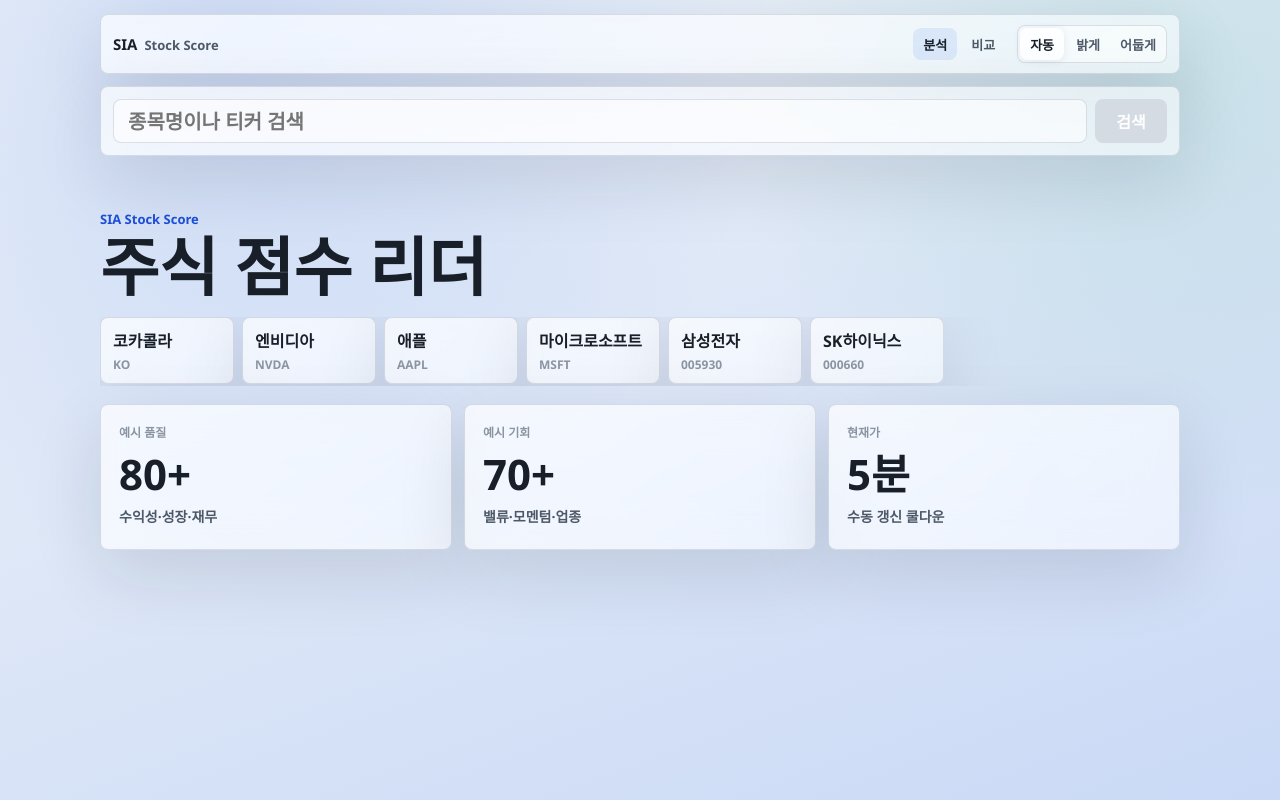
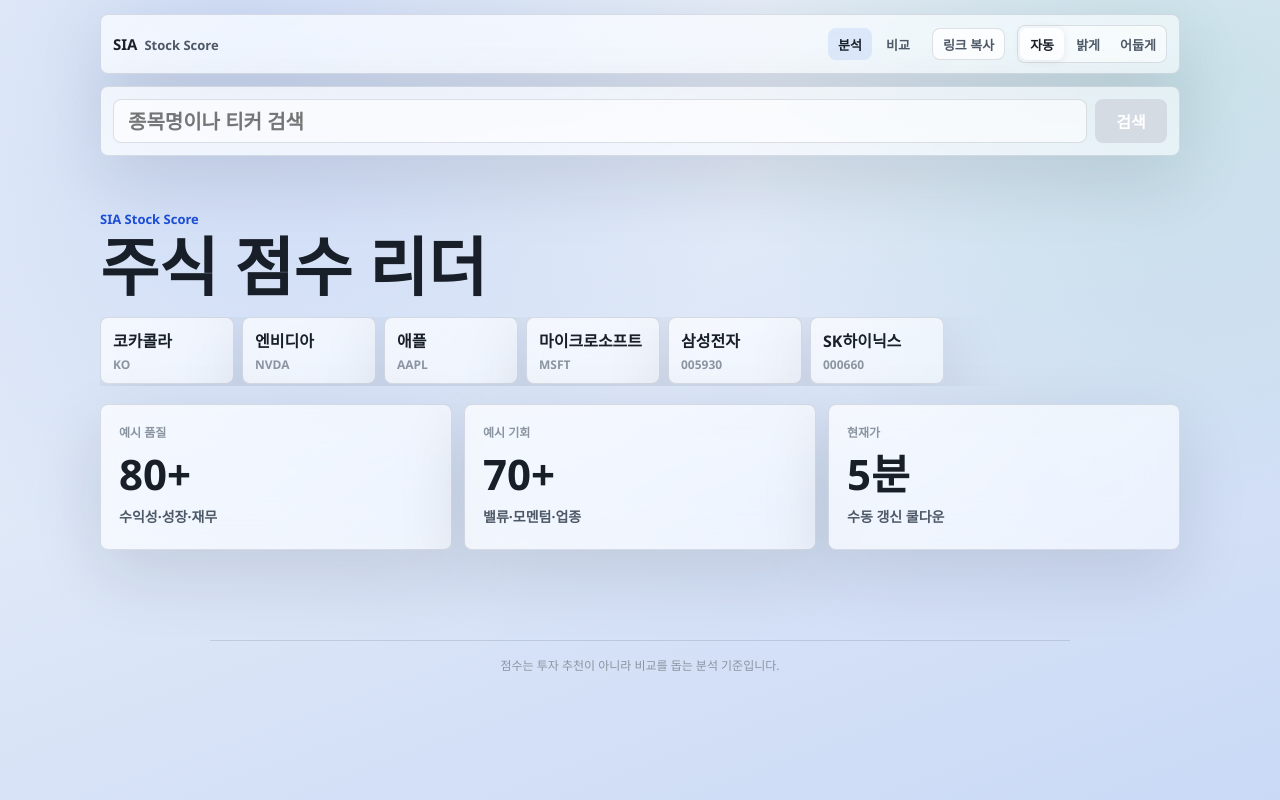
Before and after one commit to LAF-labs/stock, a Next.js app: page / in a window 1280 px wide. Built offline with nearby package versions, Linux system fonts and the light colour scheme.

Commit message:
Complete remaining redesign acceptance

```diff
--- a/src/app/globals.css
+++ b/src/app/globals.css
@@ -237,6 +237,27 @@ a:focus-visible {
   color: var(--text);
 }
 
+.share-link-button {
+  min-height: 32px;
+  display: inline-flex;
+  align-items: center;
+  justify-content: center;
+  padding: 0 10px;
+  border: 1px solid var(--line);
+  border-radius: 8px;
+  background: var(--surface);
+  color: var(--subtext);
+  font-size: 13px;
+  font-weight: 800;
+  white-space: nowrap;
+}
+
+.share-link-button:hover,
+.share-link-button.copied {
+  background: var(--surface-accent);
+  color: var(--accent-strong);
+}
+
 .theme-toggle {
   display: inline-flex;
   align-items: center;
@@ -641,6 +662,17 @@ a:focus-visible {
   display: none;
 }
 
+.app-disclaimer-footer {
+  max-width: 860px;
+  margin: 34px auto 0;
+  padding: 16px 18px;
+  border-top: 1px solid var(--line);
+  color: var(--muted);
+  font-size: 12px;
+  line-height: 1.55;
+  text-align: center;
+}
+
 .detail-mini-decision-bar {
   position: fixed;
   left: 50%;
@@ -751,6 +783,10 @@ a:focus-visible {
 
 .detail-mini-compare:hover {
   background: var(--accent-strong);
+}
+
+.detail-mobile-action-bar {
+  display: none;
 }
 
 .skeleton-feed {
@@ -1191,6 +1227,28 @@ a:focus-visible {
   font-size: 15px;
   line-height: 1.5;
   font-weight: 500;
+}
+
+.score-contribution-bar {
+  display: block;
+  width: min(160px, 100%);
+  height: 5px;
+  margin-top: 10px;
+  overflow: hidden;
+  border-radius: 999px;
+  background: color-mix(in srgb, var(--line) 74%, transparent);
+}
+
+.score-contribution-bar i {
+  display: block;
+  width: calc(var(--score) * 1%);
+  height: 100%;
+  border-radius: inherit;
+  background: color-mix(in srgb, var(--accent) 78%, transparent);
+}
+
+.hero-score-panel.opportunity .score-contribution-bar i {
+  background: color-mix(in srgb, var(--opportunity) 78%, transparent);
 }
 
 .app-status,
@@ -3070,39 +3128,57 @@ a:focus-visible {
   }
 
   .detail-mini-decision-bar {
+    display: none;
+  }
+
+  .detail-mobile-action-bar {
+    position: fixed;
+    left: 12px;
+    right: 12px;
     bottom: max(10px, env(safe-area-inset-bottom));
-    width: calc(100vw - 24px);
-    grid-template-columns: minmax(0, 1fr) auto;
-    gap: 9px;
-    padding: 9px;
-  }
-
-  .detail-mini-main strong {
-    font-size: 15px;
-  }
-
-  .detail-mini-score-pair {
-    grid-column: 1 / -1;
-    order: 3;
-  }
-
-  .detail-mini-score-pair div {
-    flex: 1;
-    min-width: 0;
-    display: flex;
+    z-index: 42;
+    display: grid;
+    grid-template-columns: repeat(2, minmax(0, 1fr));
+    gap: 8px;
+    padding: 8px;
+    border: 1px solid color-mix(in srgb, var(--line) 82%, transparent);
+    border-radius: 8px;
+    background: color-mix(in srgb, var(--surface) 94%, transparent);
+    box-shadow: 0 16px 44px rgba(15, 23, 42, 0.18);
+    backdrop-filter: blur(18px);
+    opacity: 0;
+    pointer-events: none;
+    transform: translateY(calc(100% + 18px));
+    transition: opacity 160ms ease, transform 180ms ease;
+  }
+
+  .detail-mobile-action-bar.visible {
+    opacity: 1;
+    pointer-events: auto;
+    transform: translateY(0);
+  }
+
+  .detail-mobile-action-bar a,
+  .detail-mobile-action-bar button {
+    min-height: 42px;
+    display: inline-flex;
     align-items: center;
-    justify-content: space-between;
-    gap: 8px;
-    padding: 7px 10px;
-  }
-
-  .detail-mini-score-pair dd {
-    font-size: 15px;
-  }
-
-  .detail-mini-compare {
-    min-height: 40px;
-    padding-inline: 15px;
+    justify-content: center;
+    border: 0;
+    border-radius: 8px;
+    font-size: 14px;
+    font-weight: 900;
+    text-decoration: none;
+  }
+
+  .detail-mobile-action-bar a {
+    background: var(--accent);
+    color: #fff;
+  }
+
+  .detail-mobile-action-bar button {
+    background: var(--surface-soft);
+    color: var(--text);
   }
 
   .stock-search {
@@ -3119,6 +3195,12 @@ a:focus-visible {
 
   .app-nav {
     display: none;
+  }
+
+  .share-link-button {
+    min-height: 31px;
+    padding-inline: 8px;
+    font-size: 12px;
   }
 
   .theme-toggle button {
--- a/src/components/AppChrome.tsx
+++ b/src/components/AppChrome.tsx
@@ -72,6 +72,37 @@ export function AppTopbar({
   theme: ThemeMode;
   onThemeChange: (theme: ThemeMode) => void;
 }) {
+  const [copyState, setCopyState] = useState<"idle" | "copied">("idle");
+
+  useEffect(() => {
+    if (copyState !== "copied") return;
+    const timer = window.setTimeout(() => setCopyState("idle"), 1600);
+    return () => window.clearTimeout(timer);
+  }, [copyState]);
+
+  async function copyCurrentUrl() {
+    if (typeof window === "undefined") return;
+    const url = window.location.href;
+    try {
+      if (navigator.clipboard?.writeText) {
+        await navigator.clipboard.writeText(url);
+      } else {
+        const input = document.createElement("textarea");
+        input.value = url;
+        input.setAttribute("readonly", "");
+        input.style.position = "fixed";
+        input.style.opacity = "0";
+        document.body.appendChild(input);
+        input.select();
+        document.execCommand("copy");
+        document.body.removeChild(input);
+      }
+      setCopyState("copied");
+    } catch {
+      setCopyState("idle");
+    }
+  }
+
   return (
     <div className="app-topbar">
       <a className="app-brand" href="/" aria-label="SIA Stock Score 홈">
@@ -86,9 +117,16 @@ export function AppTopbar({
           비교
         </a>
       </nav>
+      <button type="button" className={`share-link-button ${copyState === "copied" ? "copied" : ""}`} onClick={copyCurrentUrl}>
+        {copyState === "copied" ? "복사됨" : "링크 복사"}
+      </button>
       <ThemeToggle value={theme} onChange={onThemeChange} />
     </div>
   );
+}
+
+export function AppDisclaimerFooter() {
+  return <footer className="app-disclaimer-footer">점수는 투자 추천이 아니라 비교를 돕는 분석 기준입니다.</footer>;
 }
 
 function ThemeToggle({ value, onChange }: { value: ThemeMode; onChange: (value: ThemeMode) => void }) {
--- a/src/components/StockCompare.tsx
+++ b/src/components/StockCompare.tsx
@@ -3,7 +3,7 @@
 import type { CSSProperties } from "react";
 import { useEffect, useMemo, useRef, useState } from "react";
 import { useRouter, useSearchParams } from "next/navigation";
-import { AppTopbar, useThemePreference } from "@/components/AppChrome";
+import { AppDisclaimerFooter, AppTopbar, useThemePreference } from "@/components/AppChrome";
 import SymbolAutocomplete from "@/components/SymbolAutocomplete";
 import { clampScore, formatPercent, formatValue } from "@/lib/format";
 import type { SymbolSearchItem } from "@/lib/symbolTypes";
@@ -460,6 +460,7 @@ export default function StockCompare() {
           </div>
         </>
       ) : null}
+      <AppDisclaimerFooter />
     </main>
   );
 }
--- a/src/components/StockDashboard.tsx
+++ b/src/components/StockDashboard.tsx
@@ -3,7 +3,7 @@
 import type { CSSProperties, MouseEvent, ReactNode } from "react";
 import { useEffect, useId, useMemo, useRef, useState } from "react";
 import { useRouter, useSearchParams } from "next/navigation";
-import { AppTopbar, useThemePreference } from "@/components/AppChrome";
+import { AppDisclaimerFooter, AppTopbar, useThemePreference } from "@/components/AppChrome";
 import SymbolAutocomplete from "@/components/SymbolAutocomplete";
 import { clampScore, formatDateTimeFromEpoch, formatPercent, formatValue, recordEntries } from "@/lib/format";
 import type { SymbolSearchItem } from "@/lib/symbolTypes";
@@ -687,6 +687,10 @@ export default function StockDashboard() {
     document.getElementById(id)?.scrollIntoView({ behavior: "smooth", block: "start" });
   }
 
+  function scrollToTop() {
+    window.scrollTo({ top: 0, behavior: "smooth" });
+  }
+
   function refreshQuote() {
     if (quoteRefreshState.status === "refreshing" || quoteRefreshState.status === "cooldown" || quoteRefreshState.status === "pending") return;
 
@@ -807,8 +811,10 @@ export default function StockDashboard() {
             </DetailSection>
           </div>
           <DetailMiniDecisionBar data={data} quote={quoteData} visible={showMiniDecisionBar} compareHref={compareHref} />
+          <DetailMobileActionBar visible={showMiniDecisionBar} compareHref={compareHref} onBackToTop={scrollToTop} />
         </>
       )}
+      <AppDisclaimerFooter />
     </main>
   );
 }
@@ -968,6 +974,27 @@ function DetailMiniDecisionBar({
         비교
       </a>
     </aside>
+  );
+}
+
+function DetailMobileActionBar({
+  visible,
+  compareHref,
+  onBackToTop,
+}: {
+  visible: boolean;
+  compareHref: string;
+  onBackToTop: () => void;
+}) {
+  return (
+    <div className={`detail-mobile-action-bar ${visible ? "visible" : ""}`} aria-hidden={!visible}>
+      <a href={compareHref} tabIndex={visible ? 0 : -1}>
+        비교 추가
+      </a>
+      <button type="button" onClick={onBackToTop} tabIndex={visible ? 0 : -1}>
+        맨 위로
+      </button>
+    </div>
   );
 }
 
@@ -1111,6 +1138,9 @@ function HeroScorePanel({
         <span>{label}</span>
         <strong>{score === undefined ? "-" : `${score.toFixed(1)}점`}</strong>
         <p>{caption}</p>
+        <span className="score-contribution-bar" aria-hidden="true">
+          <i />
+        </span>
       </div>
     </article>
   );
```
Also changed, not shown: 1 other file (tests, documents, lock files or other folders).
